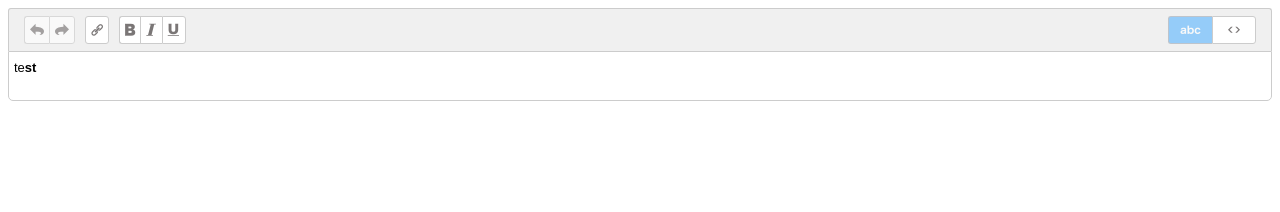
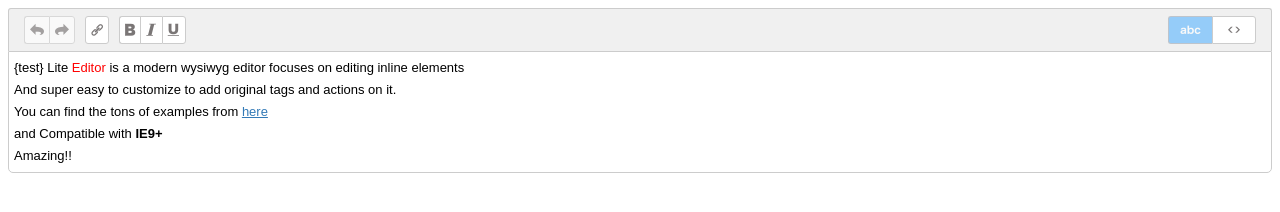
Before and after one commit to appleple/lite-editor, a website: page examples/index.html in a window 1280 px wide. Drawn offline with Linux system fonts and the light colour scheme; files whose address does not match are found by name.

Commit message:
added sample

```diff
--- a/examples/index.html
+++ b/examples/index.html
@@ -11,7 +11,11 @@
 </head>
 <body>
   <form>
-  <textarea class='js-lite-editor' name="hoge">te<strong>st</strong></textarea>
+  <textarea class='js-lite-editor' name="hoge">  {test} Lite <span class="red">Editor</span> is a modern wysiwyg editor focuses on editing inline elements
+And super easy to customize to add original tags and actions on it. <br>
+You can find the tons of examples from <a href="https://github.com/appleple/simple-wysiwyg">here</a> <br>
+and Compatible with <strong>IE9+</strong><br>
+Amazing!!</textarea>
 </form>
     <script src="../js/lite-editor.js"></script>
     <script>
```
